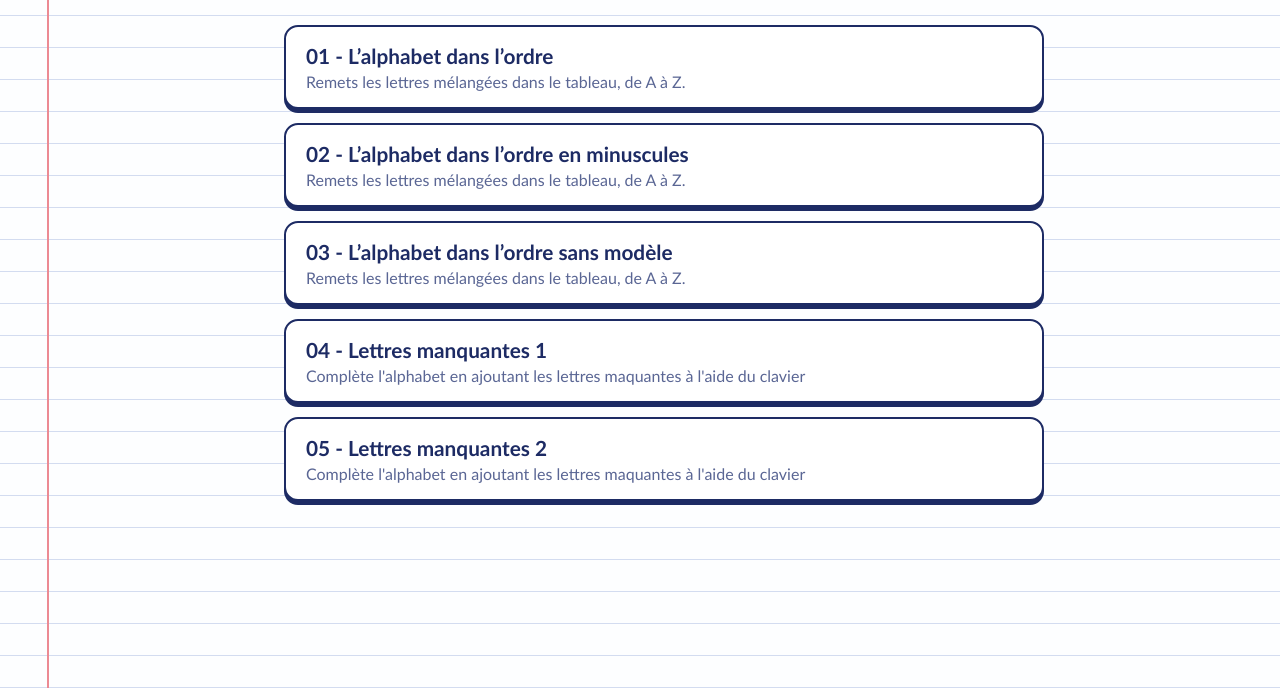
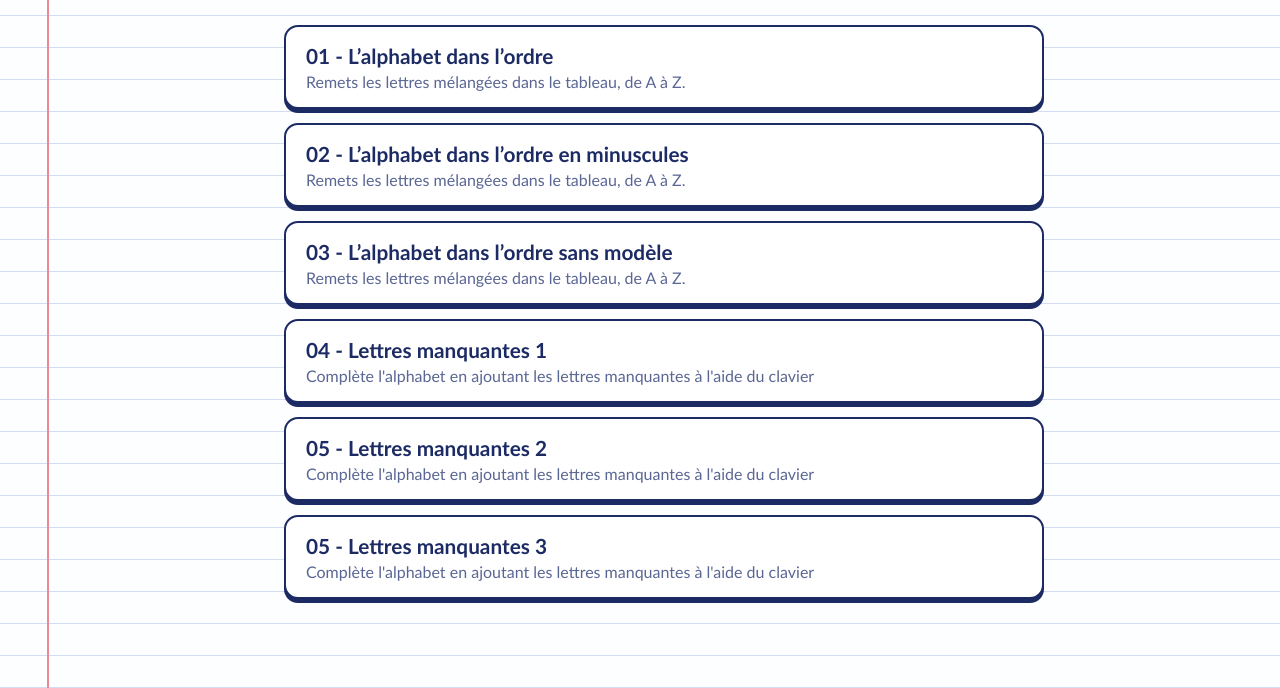
Before and after one commit to n1co-m/AlphaFLE, a plain HTML site: page index.html in a window 1280 px wide. Shown: the part 112-800 px from the top of the page. Drawn offline with Linux system fonts and the light colour scheme; a web font is replaced by a local one.

Commit message:
Update index.html

```diff
--- a/index.html
+++ b/index.html
@@ -81,14 +81,21 @@
          <li>
       <a href="04-lettres-manquantes">
         <span class="titre">04 - Lettres manquantes 1</span>
-        <span class="desc">Complète l'alphabet en ajoutant les lettres maquantes à l'aide du clavier</span>
+        <span class="desc">Complète l'alphabet en ajoutant les lettres manquantes à l'aide du clavier</span>
       </a>
     </li>
 
              <li>
       <a href="05-lettres-manquantes-2">
         <span class="titre">05 - Lettres manquantes 2</span>
-        <span class="desc">Complète l'alphabet en ajoutant les lettres maquantes à l'aide du clavier</span>
+        <span class="desc">Complète l'alphabet en ajoutant les lettres manquantes à l'aide du clavier</span>
+      </a>
+    </li>
+
+              <li>
+      <a href="06-lettres-manquantes-3">
+        <span class="titre">05 - Lettres manquantes 3</span>
+        <span class="desc">Complète l'alphabet en ajoutant les lettres manquantes à l'aide du clavier</span>
       </a>
     </li>
 
```
